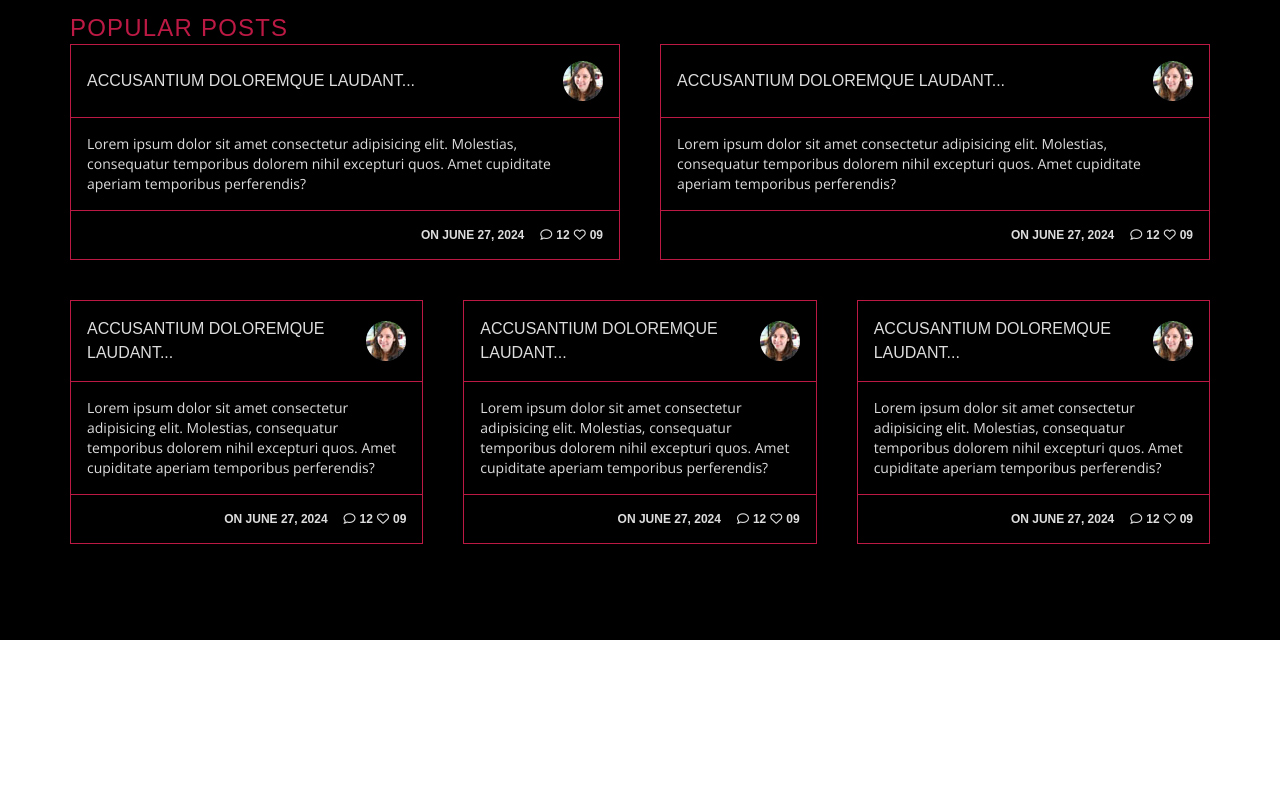
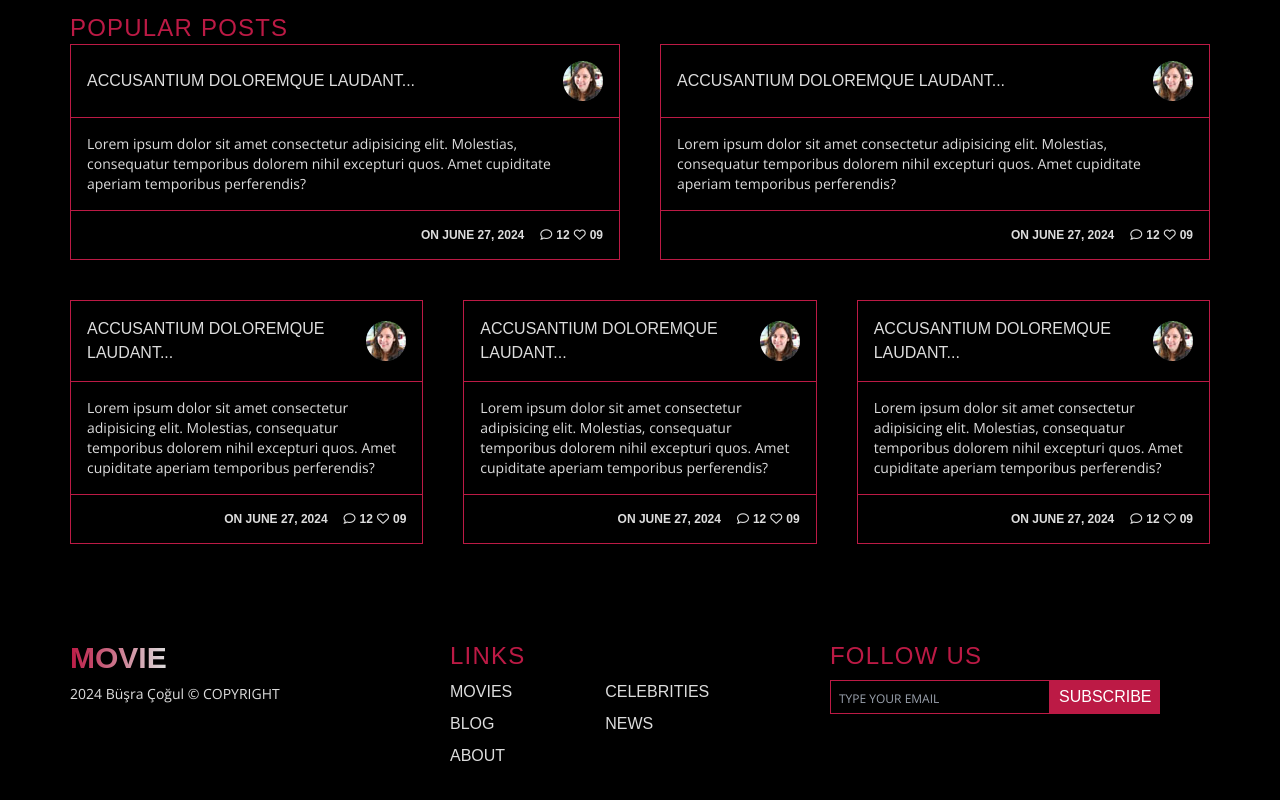
Before and after one commit to busracogul/movie-project, a website: page src/index.html in a window 1280 px wide. Shown: the part 1959-2759 px from the top of the page. Before the commit the page ends 2599 px from the top, so only its background shows below. Drawn offline with nearby package versions, Linux system fonts and the light colour scheme; a web font is replaced by a local one.

Commit message:
feat: add footer

```diff
--- a/src/index.html
+++ b/src/index.html
@@ -412,6 +412,37 @@
             </div>
         </div>
     </section>
+
+    <footer class="bg-black text-movie-grey">
+        <div class="container flex flex-col md:flex-row px-10 lg:px-0 pb-8">
+            <div class="basis-1/3 mb-6 md:mb-0">
+                <a href="#"
+                    class="text-2xl lg:text-3xl font-bold text-transparent bg-gradient-to-r bg-clip-text from-movie-red to-movie-grey">MOVIE
+                </a>
+                <p class="text-sm mt-2">2024 Büşra Çoğul &copy; COPYRIGHT</p>
+            </div>
+            <div class="basis-1/3 mb-6 md:mb-0">
+                <h2 class="mb-2 text-movie-red">LINKS</h2>
+                <div class="grid grid-cols-5 gap-2 uppercase">
+                    <a href="#" class="col-span-2 hover:text-movie-melon duration-500">Movies</a>
+                    <a href="#" class="col-span-2 hover:text-movie-melon duration-500">Celebrities</a>
+                    <a href="#" class="col-span-2 hover:text-movie-melon duration-500">Blog</a>
+                    <a href="#" class="col-span-2 hover:text-movie-melon duration-500">News</a>
+                    <a href="#" class="col-span-2 hover:text-movie-melon duration-500">About</a>
+                </div>
+            </div>
+            <div class="basis-1/3">
+                <h2 class="mb-2 text-movie-red">FOLLOW US</h2>
+                <form class="flex">
+                    <input type="text"
+                        class="py-1 px-2 bg-transparent border border-movie-red placeholder:text-xs outline-none"
+                        placeholder="TYPE YOUR EMAIL">
+                    <button
+                        class="py-1 px-2 bg-movie-red text-white border border-movie-red font-gemunu uppercase">Subscribe</button>
+                </form>
+            </div>
+        </div>
+    </footer>
 </body>
 
 </html>
```
Also changed, not shown: src/css/styles.css.
